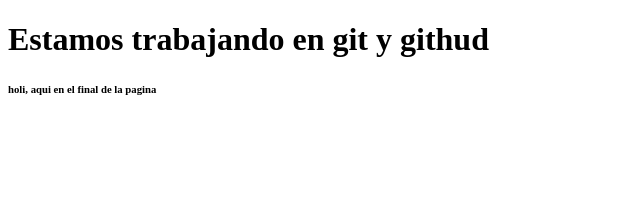
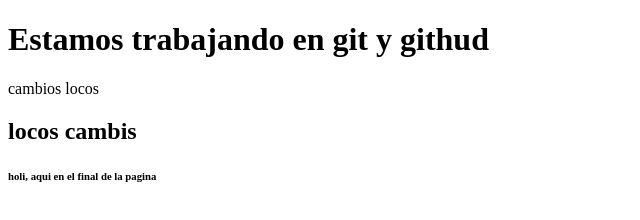
Before and after one commit to kat089/pruebas, a plain HTML site: page index.html in a window 1280 px wide. Shown: the whole page, without its empty margins (0-640 px from the left). Drawn offline with Linux system fonts and the light colour scheme.

Commit message:
cosas nuevas

```diff
--- a/index.html
+++ b/index.html
@@ -7,6 +7,8 @@
 </head>
 <body>
     <h1>Estamos trabajando en git y githud</h1>
+    <p> cambios locos</p>
+    <h2> locos cambis</h2>
 </body>
 <footer>
     <h6>holi, aqui en el final de la pagina</h6>
```
